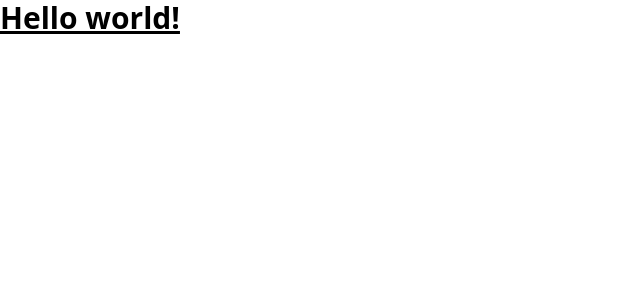
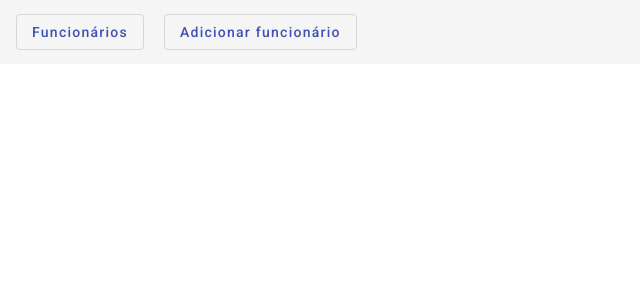
Before and after one commit to jpbs-developer/todo-employee-angular, an Angular app: page / in a window 1280 px wide. Shown: the top 300 px of the page, without its empty margins (0-640 px from the left). Built offline with nearby package versions, Linux system fonts and the light colour scheme.

Commit message:
feat: add toolbar component

```diff
--- a/src/app/app.component.html
+++ b/src/app/app.component.html
@@ -1,3 +1,4 @@
-<h1 class="text-3xl font-bold underline">
-  Hello world!
-</h1>
+<mat-toolbar class="gap-5">
+  <button mat-stroked-button color="primary">Funcionários</button>
+  <button mat-stroked-button color="primary">Adicionar funcionário</button>
+</mat-toolbar>
```
Also changed, not shown: src/app/app.module.ts (+8 -6 lines).
